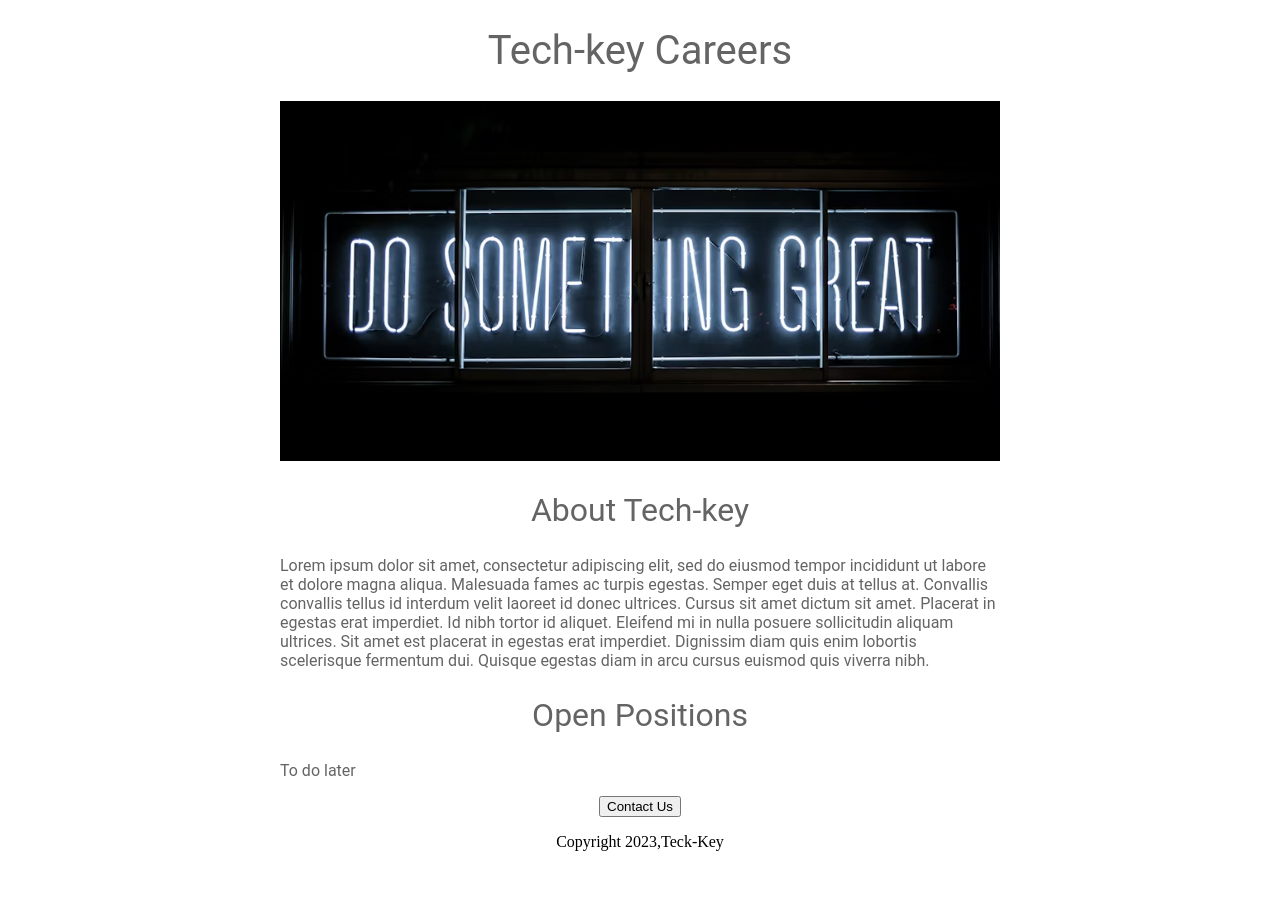
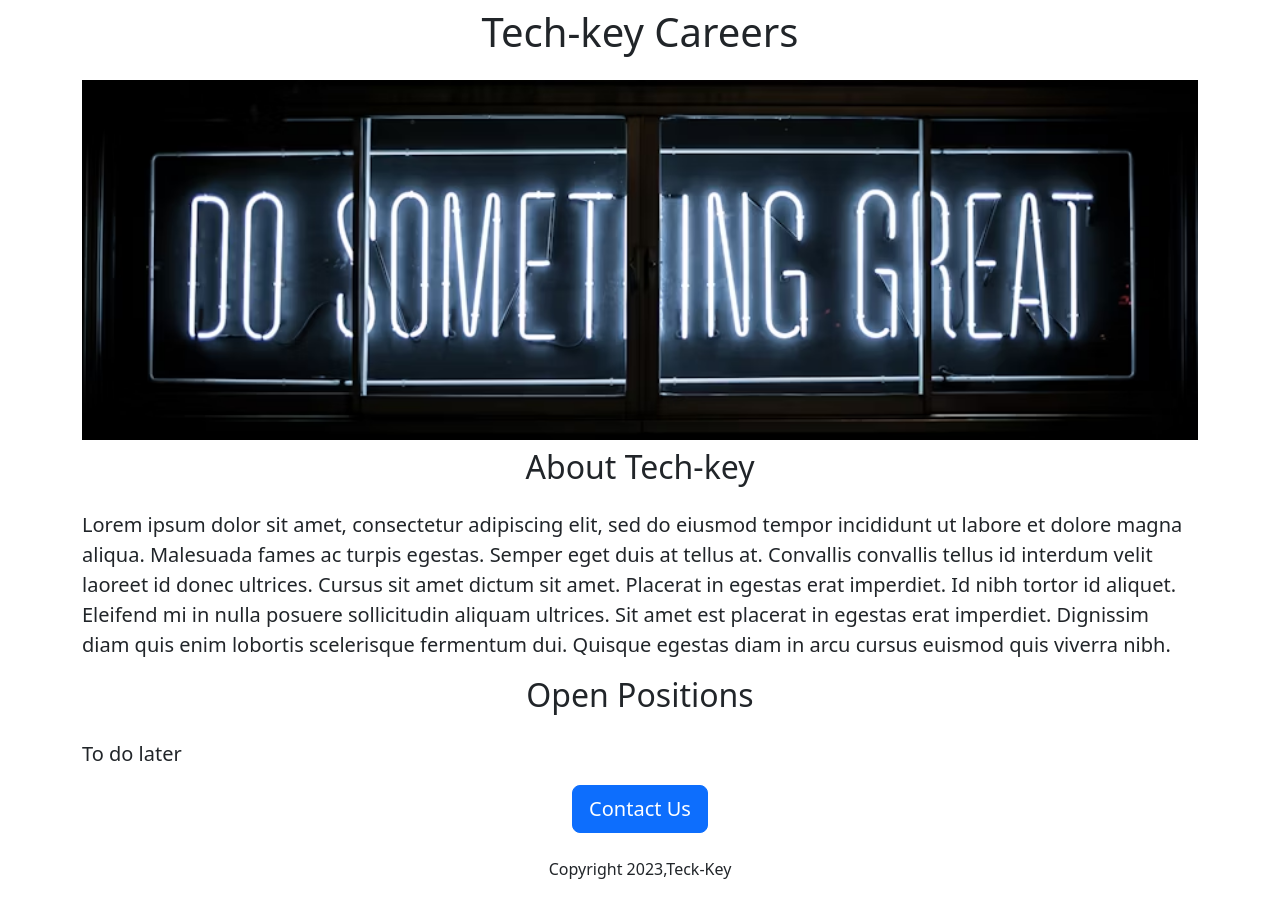
Before and after one commit to Aman0110-bot/career-website-project, a Flask app: page / in a window 1280 px wide. Before the commit the page ends 851 px from the top, so only its background shows below. Run offline with Flask 3, Linux system fonts and the light colour scheme.

Commit message:
Bootstrap added

```diff
--- a/templates/home.html
+++ b/templates/home.html
@@ -2,56 +2,30 @@
 <html>
 <head>
     <title>Tech-key Career Page</title>
+    <meta charset="utf-8">
+    <meta name="viewport" content="width=device-width, initial-scale=1">
+    <link href="https://cdn.jsdelivr.net/npm/bootstrap@5.3.2/dist/css/bootstrap.min.css" rel="stylesheet" integrity="sha384-T3c6CoIi6uLrA9TneNEoa7RxnatzjcDSCmG1MXxSR1GAsXEV/Dwwykc2MPK8M2HN" crossorigin="anonymous">
     <style>
-        h1{
-            font-size: 40px ;
-            font-family: 'Roboto',Arial , sans-serif;
-            font-weight: normal;
-            color:rgb(100,100,100);
-            text-align: center;
-        }
-
         #banner {
+            height: 360px;
             width: 100%;
-            height: 360px;
             object-fit: cover;
         }
+    </style>
 
-        h2{
-            font-family: 'Roboto',Arial , sans-serif;
-            font-size: 32px;
-            color:rgb(100,100,100);
-            text-align: center;
-            font-weight: normal;
-        }
-
-
-        .bodytext{
-            font-family: 'Roboto',Arial , sans-serif;
-            color:rgb(100,100,100);
-
-
-        }
-
-        #container{
-            width: 720px;
-            margin: 0 auto 0 auto;
-
-
-        }
-    </style>
 </head>
 <body>
-    <div id="container">
-        <h1>Tech-key Careers </h1>
-        <img id="banner" src="http://127.0.0.1:5000/static/banner.avif" height ="320">
-        <h2>About Tech-key</h2>
-        <p class="bodytext">Lorem ipsum dolor sit amet, consectetur adipiscing elit, sed do eiusmod tempor incididunt ut labore et dolore magna aliqua. Malesuada fames ac turpis egestas. Semper eget duis at tellus at. Convallis convallis tellus id interdum velit laoreet id donec ultrices. Cursus sit amet dictum sit amet. Placerat in egestas erat imperdiet. Id nibh tortor id aliquet. Eleifend mi in nulla posuere sollicitudin aliquam ultrices. Sit amet est placerat in egestas erat imperdiet. Dignissim diam quis enim lobortis scelerisque fermentum dui. Quisque egestas diam in arcu cursus euismod quis viverra nibh.</p>
-        <h2>Open Positions</h2>
-        <p class="bodytext">To do later </p>
-        <div style="text-align: center;">
-            <button>Contact Us</button>
-            <p>Copyright 2023,Teck-Key</p>
+    <div class="container">
+        <h1 class="text-center mt-2 mb-4">Tech-key Careers </h1>
+        <img class="img-fluid w-100" id="banner" src="http://127.0.0.1:5000/static/banner.avif" >
+        <h2 class="text-center mt-2 mb-4">About Tech-key</h2>
+        <p class="lead" >Lorem ipsum dolor sit amet, consectetur adipiscing elit, sed do eiusmod tempor incididunt ut labore et dolore magna aliqua. Malesuada fames ac turpis egestas. Semper eget duis at tellus at. Convallis convallis tellus id interdum velit laoreet id donec ultrices. Cursus sit amet dictum sit amet. Placerat in egestas erat imperdiet. Id nibh tortor id aliquet. Eleifend mi in nulla posuere sollicitudin aliquam ultrices. Sit amet est placerat in egestas erat imperdiet. Dignissim diam quis enim lobortis scelerisque fermentum dui. Quisque egestas diam in arcu cursus euismod quis viverra nibh.</p>
+        </p>
+        <h2 class="text-center mt-2 mb-4">Open Positions</h2>
+        <p class="lead">To do later </p>
+        <div class="text-center">
+            <button class="btn btn-primary btn-lg">Contact Us</button>
+            <p class="mt-4">Copyright 2023,Teck-Key</p>
         </div>
 
     </div>
```
